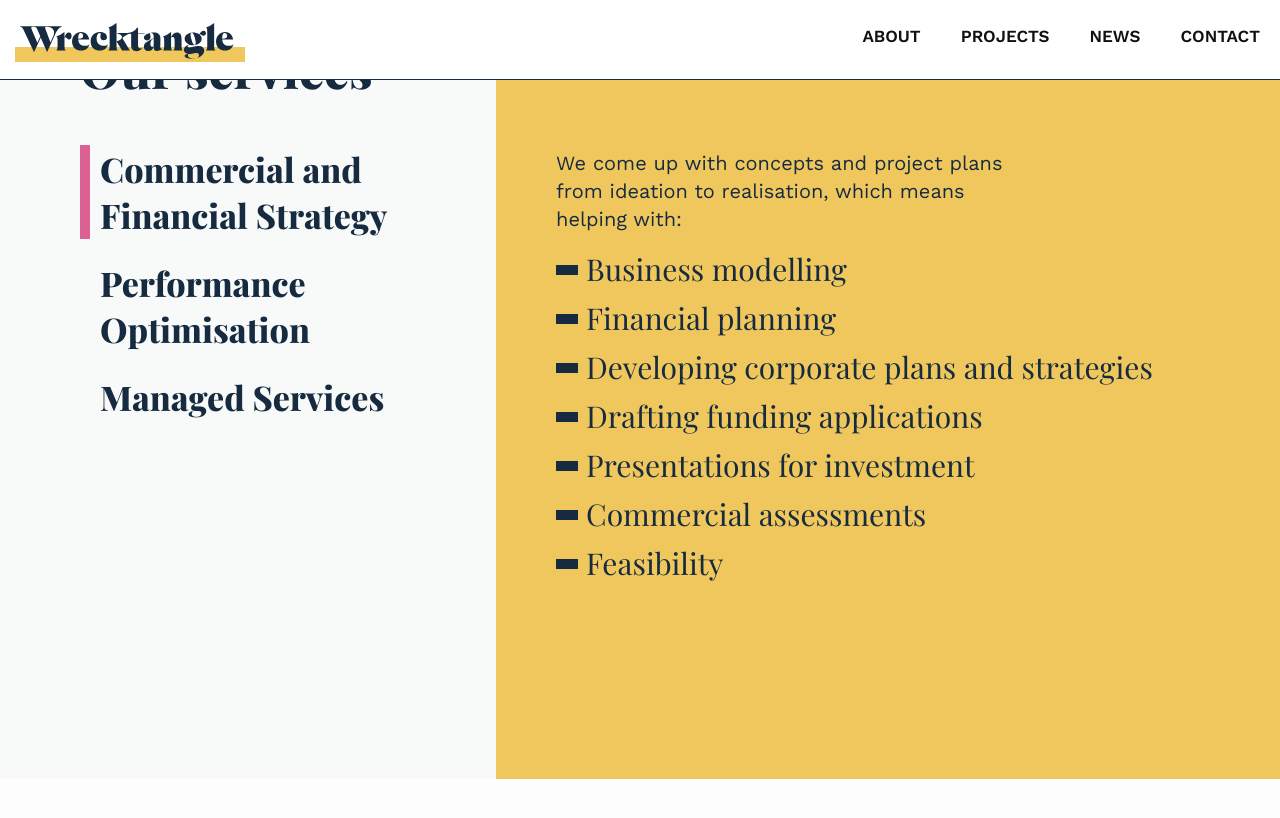
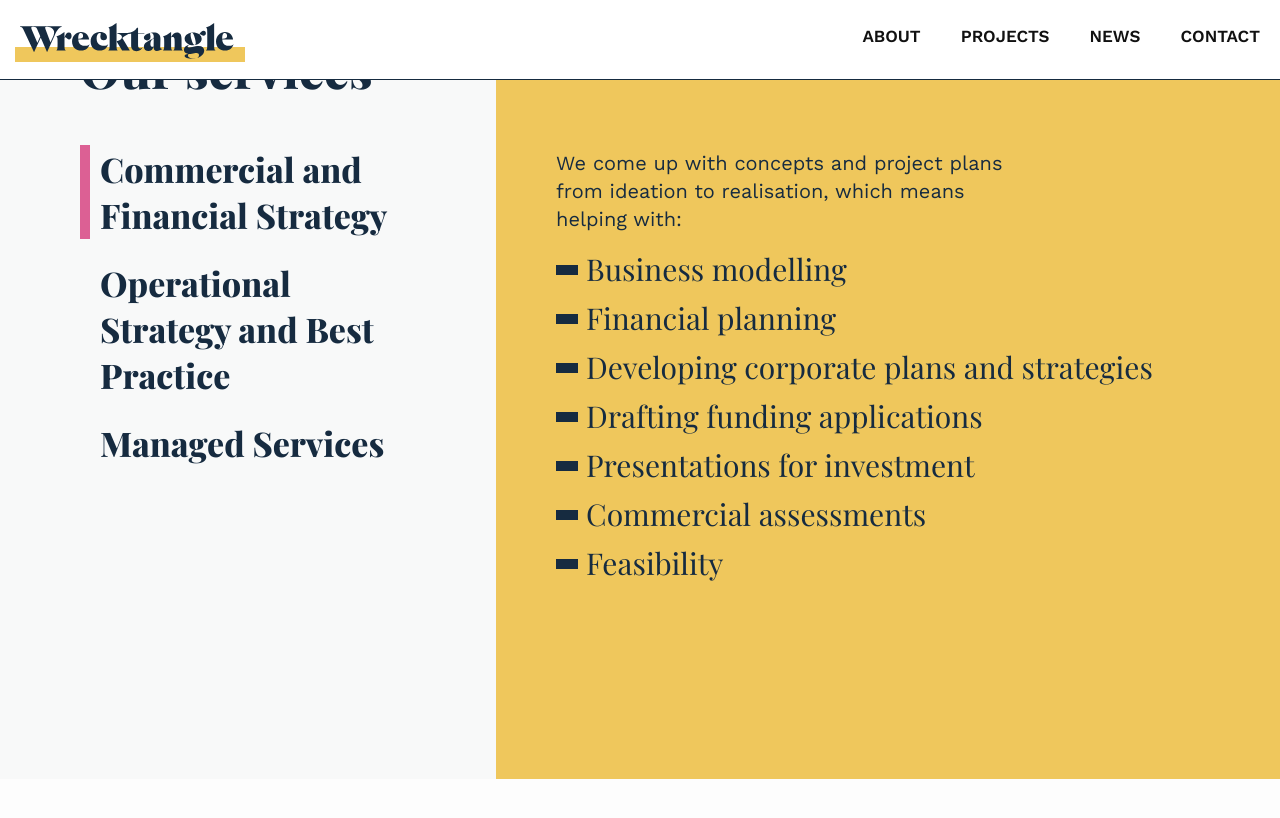
Before and after one commit to HarryFischer/wrecktangle, a Jekyll site: the page built from about.markdown, in a window 1280 px wide and 900 px high, scrolled down 2444 px. Shown: the top 818 px of the window. Built offline with Jekyll 4.4.1, drawn with Linux system fonts in a browser that asks for light colours; some of the changed lines change nothing that is shown.

Commit message:
Updated About

```diff
--- a/about.markdown
+++ b/about.markdown
@@ -82,11 +82,10 @@
     which means helping with:\n* Business modelling\n* Financial planning \n* Developing
     corporate plans and strategies\n* Drafting funding applications \n* Presentations
     for investment \n* Commercial assessments\n* Feasibility\n"
-- title-text: Performance Optimisation
-  inner-text: "We seek out and develop opportunities for new experiences or improved
-    approaches through:\n* Ideation sessions\n* Market research \n* Operational management
-    plans\n* Process efficiency \n* Value for money audits\n* Tendering support \n*
-    Resourcing models"
+- title-text: Operational Strategy and Best Practice
+  inner-text: "We review and innovate within your operational models and business
+    plans by: \n* Conducting operational reviews and assessments\n* Benchmarking\n*
+    Customer feedback\n* Governance\n* Stakeholder Engagement\n"
 - title-text: Managed Services
   inner-text: |-
     We support your business to operate and thrive, providing:
```
